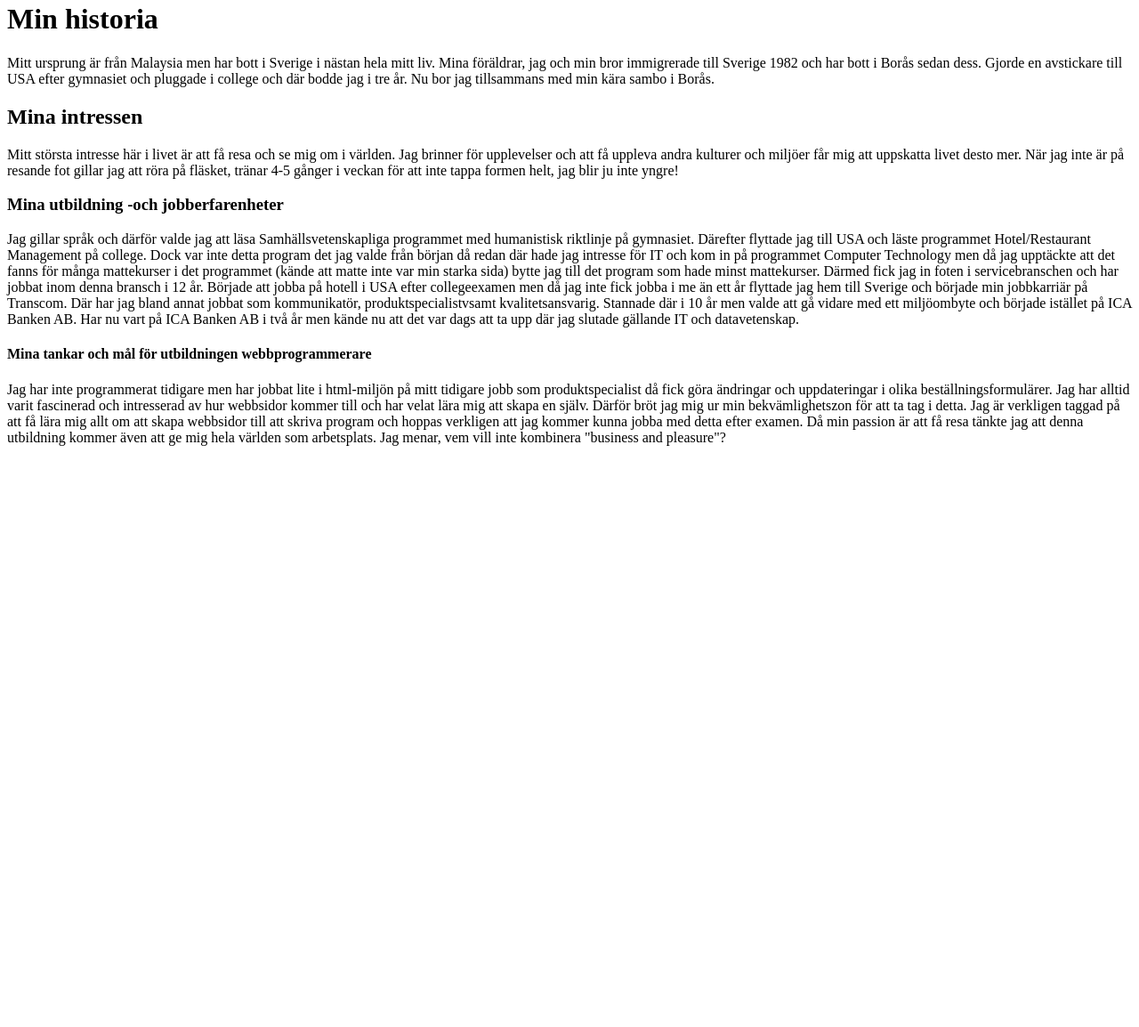
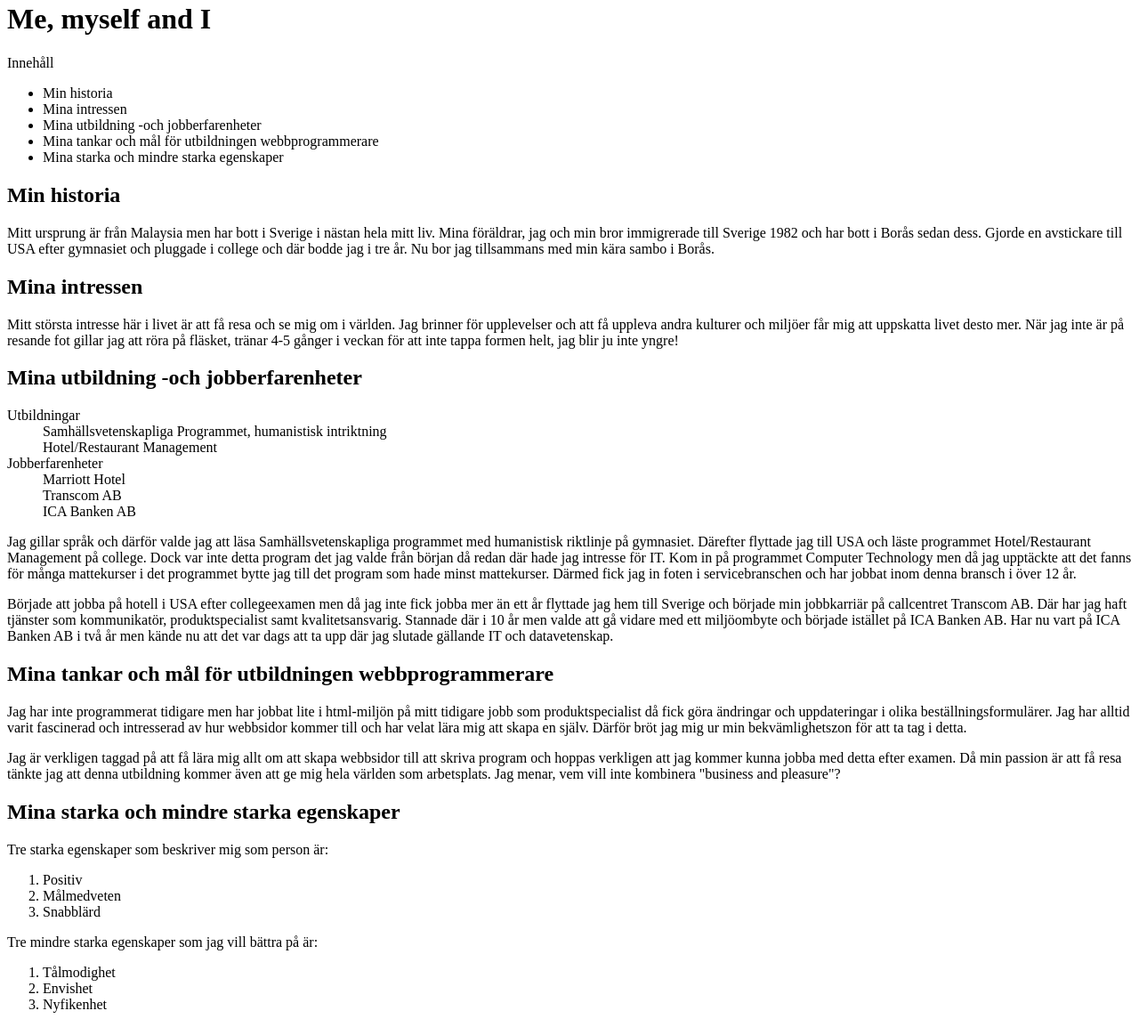
Before and after one commit to vl222cu/1ik415-laborationer, a plain HTML site: page pages/presentation.html in a window 1280 px wide. Shown: the part 18-1172 px from the top of the page at 89% size. Before the commit the page ends 800 px from the top, so only its background shows below. Drawn offline with Linux system fonts and the light colour scheme.

Commit message:
Uppdaterat index

```diff
--- a/pages/presentation.html
+++ b/pages/presentation.html
@@ -2,56 +2,92 @@
 <html>
     <head>
         <meta charset="utf-8" />
-        <title> Me, myself and I </title>
+        <title>Me, myself and I</title>
     </head>
-
     <body>
 
-    <h1> Min historia </h1>
-        <p> Mitt ursprung är från Malaysia men har bott i Sverige i nästan hela
+    <h1>Me, myself and I</h1>
+    <p>Innehåll</p>
+    <ul>
+        <li>Min historia</li>
+        <li>Mina intressen</li>
+        <li>Mina utbildning -och jobberfarenheter</li>
+        <li>Mina tankar och mål för utbildningen webbprogrammerare</li>
+        <li>Mina starka och mindre starka egenskaper</li>
+    </ul>
+    <h2>Min historia</h2>
+        <p>Mitt ursprung är från Malaysia men har bott i Sverige i nästan hela
         mitt liv. Mina föräldrar, jag och min bror immigrerade till Sverige
         1982 och har bott i Borås sedan dess. Gjorde en avstickare till USA
         efter gymnasiet och pluggade i college och där bodde jag i tre år.
-        Nu bor jag tillsammans med min kära sambo i Borås. </p>
+        Nu bor jag tillsammans med min kära sambo i Borås.</p>
 
-    <h2> Mina intressen </h2>
+    <h2>Mina intressen</h2>
         <p> Mitt största intresse här i livet är att få resa och se mig om i
         världen. Jag brinner för upplevelser och att få uppleva andra kulturer
         och miljöer får mig att uppskatta livet desto mer. När jag inte är på
         resande fot gillar jag att röra på fläsket, tränar 4-5 gånger i veckan
-        för att inte tappa formen helt, jag blir ju inte yngre! </p>
+        för att inte tappa formen helt, jag blir ju inte yngre!</p>
 
-    <h3> Mina utbildning -och jobberfarenheter </h3>
-        <p> Jag gillar språk och därför valde jag att läsa Samhällsvetenskapliga
+    <h2>Mina utbildning -och jobberfarenheter</h2>
+
+        <dl>
+        <dt>Utbildningar</dt><dd>Samhällsvetenskapliga Programmet,
+        humanistisk intriktning</dd>
+        <dd>Hotel/Restaurant Management<dd>
+        <dt>Jobberfarenheter</dt><dd>Marriott Hotel</dd>
+        <dd>Transcom AB<dd>
+        <dd>ICA Banken AB<dd>
+        </dl>
+        <p>Jag gillar språk och därför valde jag att läsa Samhällsvetenskapliga
         programmet med humanistisk riktlinje på gymnasiet. Därefter flyttade jag
         till USA och läste programmet Hotel/Restaurant Management på college.
         Dock var inte detta program det jag valde från början då redan där hade
-        jag intresse för IT och kom in på programmet Computer Technology men då
+        jag intresse för IT. Kom in på programmet Computer Technology men då
         jag upptäckte att det fanns för många mattekurser i det programmet
-        (kände att matte inte var min starka sida) bytte jag till det program
-        som hade minst mattekurser. Därmed fick jag in foten i servicebranschen
-        och har jobbat inom denna bransch i 12 år.
+        <!-- kände att matte inte var min starka sida --> bytte jag till det
+        program som hade minst mattekurser. Därmed fick jag in foten i
+        servicebranschen och har jobbat inom denna bransch i över 12 år.
 
-        Började att jobba på hotell i USA efter collegeexamen men då jag inte
-        fick jobba i me än ett år flyttade jag hem till Sverige och började min
-        jobbkarriär på Transcom. Där har jag bland annat jobbat som kommunikatör,
-        produktspecialistvsamt kvalitetsansvarig. Stannade där i 10 år men valde
-        att gå vidare med ett miljöombyte och började istället på ICA Banken AB.
-        Har nu vart på ICA Banken AB i två år men kände nu att det var dags att
-        ta upp där jag slutade gällande IT och datavetenskap. </p>
+        <p>Började att jobba på hotell i USA efter collegeexamen men då jag inte
+        fick jobba mer än ett år flyttade jag hem till Sverige och började min
+        jobbkarriär på callcentret Transcom AB. Där har jag haft tjänster som
+        kommunikatör, produktspecialist samt kvalitetsansvarig. Stannade där i
+        10 år men valde att gå vidare med ett miljöombyte och började istället
+        på ICA Banken AB. Har nu vart på ICA Banken AB i två år men kände nu att
+        det var dags att ta upp där jag slutade gällande IT och datavetenskap.
+        </p>
 
-    <h4> Mina tankar och mål för utbildningen webbprogrammerare </h4>
-        <p> Jag har inte programmerat tidigare men har jobbat lite i html-miljön
+    <h2>Mina tankar och mål för utbildningen webbprogrammerare</h2>
+        <p>Jag har inte programmerat tidigare men har jobbat lite i html-miljön
         på mitt tidigare jobb som produktspecialist då fick göra ändringar och
         uppdateringar i olika beställningsformulärer. Jag har alltid varit
         fascinerad och intresserad av hur webbsidor kommer till och har velat
         lära mig att skapa en själv. Därför bröt jag mig ur min bekvämlighetszon
-        för att ta tag i detta. Jag är verkligen taggad på att få lära mig allt
-        om att skapa webbsidor till att skriva program och hoppas verkligen att
-        jag kommer kunna jobba med detta efter examen. Då min passion är att få
-        resa tänkte jag att denna utbildning kommer även att ge mig hela världen
-        som arbetsplats. Jag menar, vem vill inte kombinera "business and
-        pleasure"? </p>
+        för att ta tag i detta.</p>
+
+        <p>Jag är verkligen taggad på att få lära mig allt om att skapa webbsidor
+        till att skriva program och hoppas verkligen att jag kommer kunna jobba
+        med detta efter examen. Då min passion är att få resa tänkte jag att
+        denna utbildning kommer även att ge mig hela världen som arbetsplats.
+        Jag menar, vem vill inte kombinera "business and pleasure"?</p>
+
+    <h2>Mina starka och mindre starka egenskaper</h2>
+    <p>Tre starka egenskaper som beskriver mig som person är:</p>
+    <ol>
+        <li>Positiv</li>
+        <li>Målmedveten</li>
+        <li>Snabblärd</li>
+    </ol>
+    <p>Tre mindre starka egenskaper som jag vill bättra på är:</p>
+    <ol>
+        <li>Tålmodighet</li>
+        <li>Envishet</li>
+        <li>Nyfikenhet</li>
+    </ol>
+
+
+
 
     </body>
 
```
Also changed, not shown: index.html (+9 -4 lines), 2 other files.
